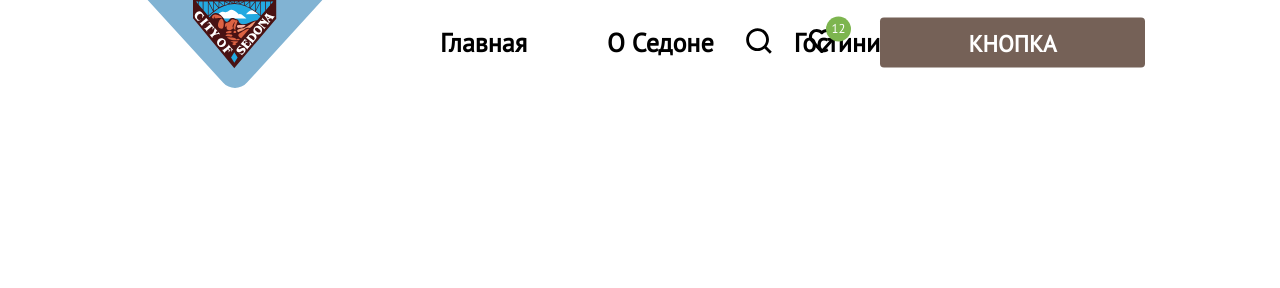
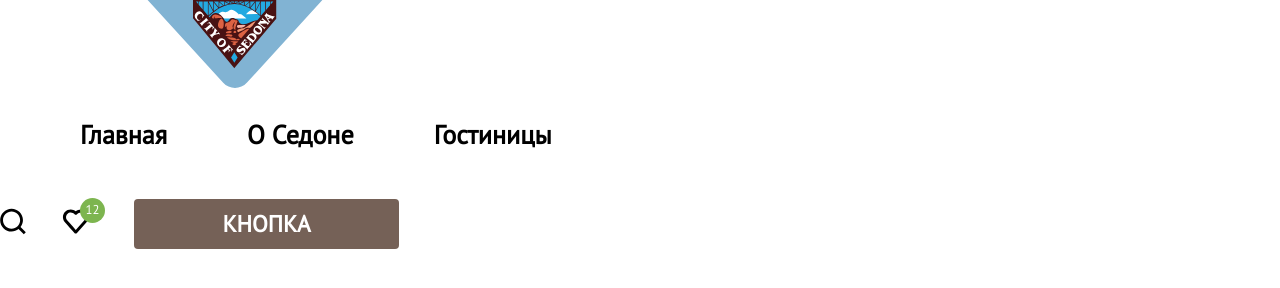
Before and after one commit to htmlacademy-htmlcss/2108529-sedona-34, a plain HTML site: page html/main_page.html in a window 1280 px wide. Drawn offline with Linux system fonts and the light colour scheme.

Commit message:
Убирает логотип из тега навигации и убирает position: absolute со списков

```diff
--- a/css/main_page.css
+++ b/css/main_page.css
@@ -18,10 +18,15 @@ a{
 }
 
 /* ---------- header ---------- */
+.navigation, .logo, .navigation-page, .navigation-user{
+   display: inline-block;
+}
+
 .navigation{
    position: relative;
    background-color: #fff;
    height: 85px;
+   width: fit-content;
 }
 
 .logo{
@@ -31,31 +36,27 @@ a{
 }
 
 .navigation-page, .navigation-user{
-   position: absolute;
+   width: fit-content;
    list-style: none;
-   transform: translate(0, -50%);
-   top: 50%;
+   height: inherit;
+}
+
+.navigation-page{
+   margin-right: 550px;
+}
+
+.navigation-page li, .navigation-user li{
+   float: left;
    display: flex;
    align-items: center;
    height: inherit;
-}
-
-.navigation-page li, .navigation-user li{
-   display: inline;
 }
 
 .navigation-page a, .navigation-user a{
    text-decoration: none;
 }
 
-.navigation-page{
-   left: 360px;
-}
-
 .navigation-page li{
-   display: flex;
-   align-items: center;
-   height: inherit;
    margin: 0px 0px 0px 80px;
    font-size: 26px;
    font-weight: 700;
@@ -65,10 +66,6 @@ a{
 
 .navigation-page li:hover{
    border-bottom: 5px solid #756157;
-}
-
-.navigation-user{
-   right: 100px;
 }
 
 .navigation-user li{
@@ -88,7 +85,7 @@ a{
    content: "12";
    position: absolute;
    right: -59%;
-   top: -35%;
+   top: 20%;
    width: 25px;
    height: 25px;
    background-color: #7DB54F;
--- a/html/main_page.html
+++ b/html/main_page.html
@@ -11,10 +11,9 @@
 
 <body>
    <header class="main-page-header">
+      <img class="logo" src="../img/logo.svg" alt="Logo">
       <nav class="navigation">
-         <a href="#">
-            <img class="logo" src="../img/logo.svg" alt="Logo">
-         </a>
+
          <ul class="navigation-page">
             <li class="navigation-item">
                <a class="navigation-link" href="#">Главная</a>
@@ -26,6 +25,7 @@
                <a class="navigation-link" href="#">Гостиницы</a>
             </li>
          </ul>
+
          <ul class="navigation-user">
             <li class="navigation-item">
                <a class="navigation-link" href="#">
@@ -41,6 +41,7 @@
                <button class="navigation-user-button">Кнопка</button>
             </li>
          </ul>
+
       </nav>
    </header>
 </body>
```
